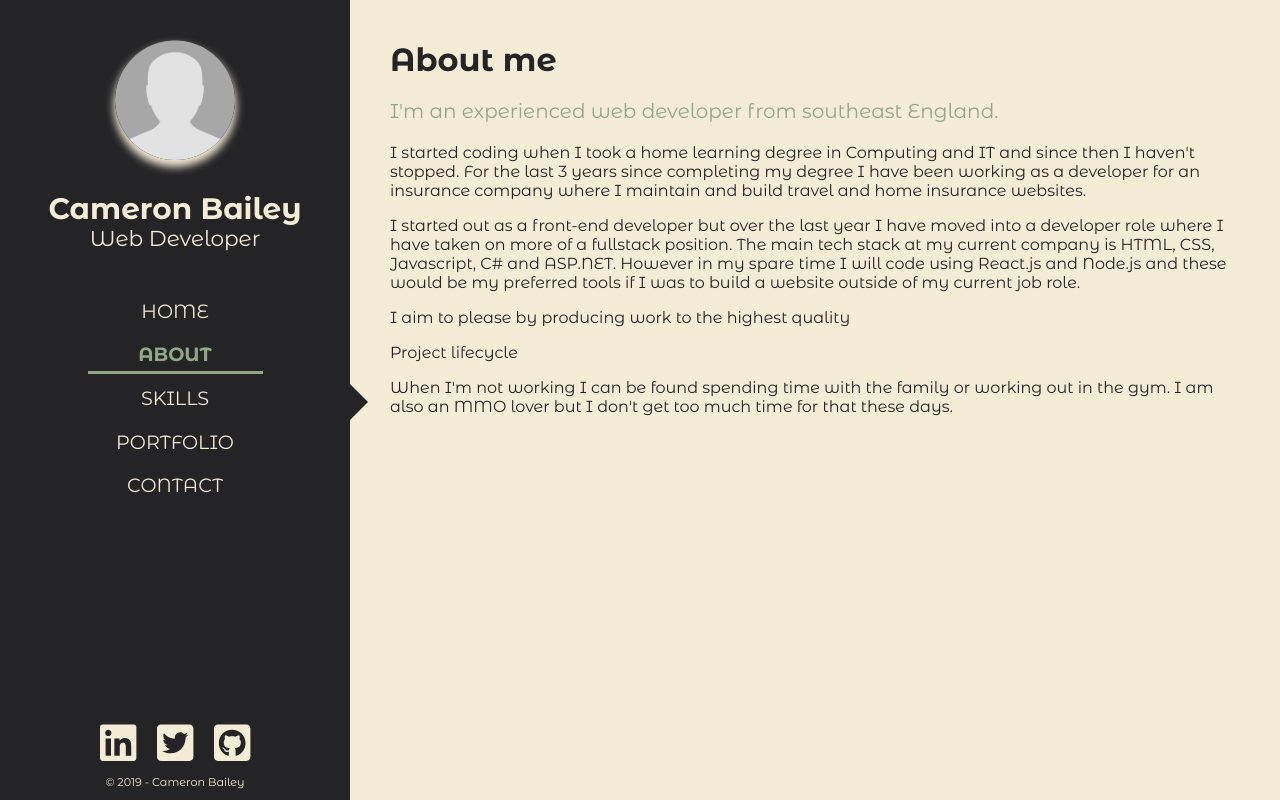
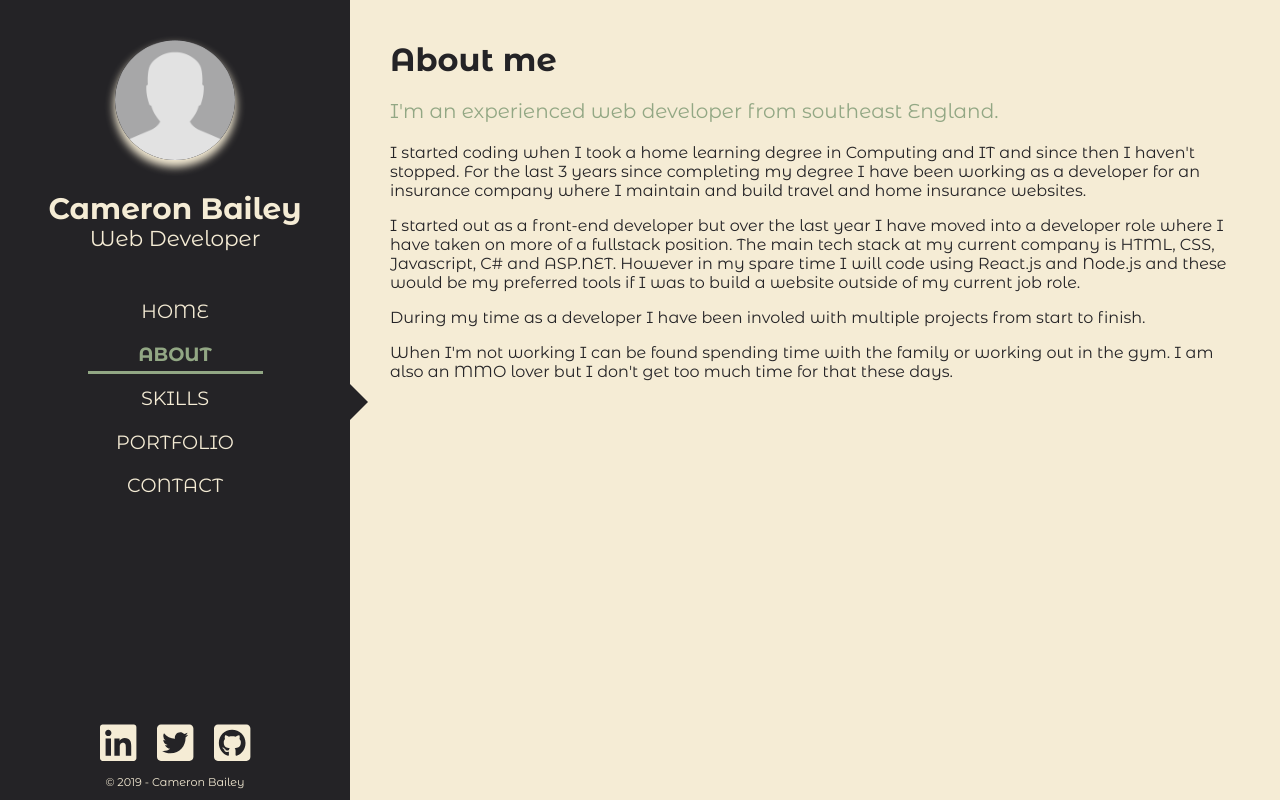
Before and after one commit to Cameron216/Portfolio, a React (Create React App) app in the folder client/: page /about in a window 1280 px wide. Built offline with nearby package versions, Linux system fonts and the light colour scheme.

Commit message:
Updated app.js server and about page text

```diff
--- a/client/src/components/About/About.js
+++ b/client/src/components/About/About.js
@@ -25,8 +25,10 @@ export default function About() {
                 preferred tools if I was to build a website outside of my
                 current job role.
             </p>
-            <p>I aim to please by producing work to the highest quality</p>
-            <p>Project lifecycle</p>
+            <p>
+                During my time as a developer I have been involed with multiple
+                projects from start to finish.
+            </p>
             <p>
                 When I'm not working I can be found spending time with the
                 family or working out in the gym. I am also an MMO lover but I
```
Also changed, not shown: 1 other file (tests, documents, lock files or other folders).
